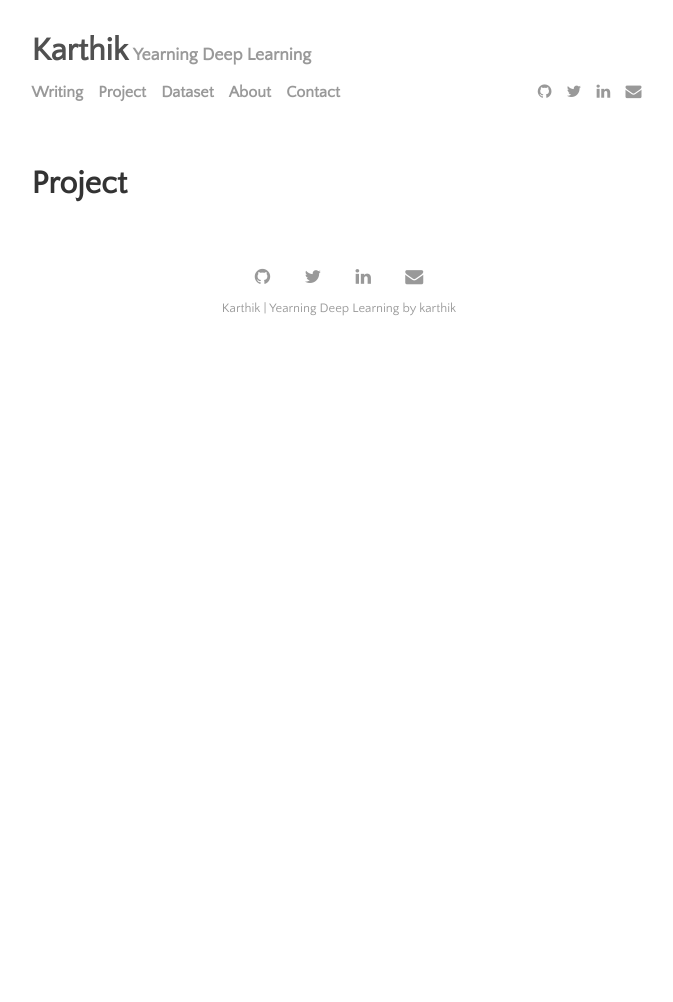
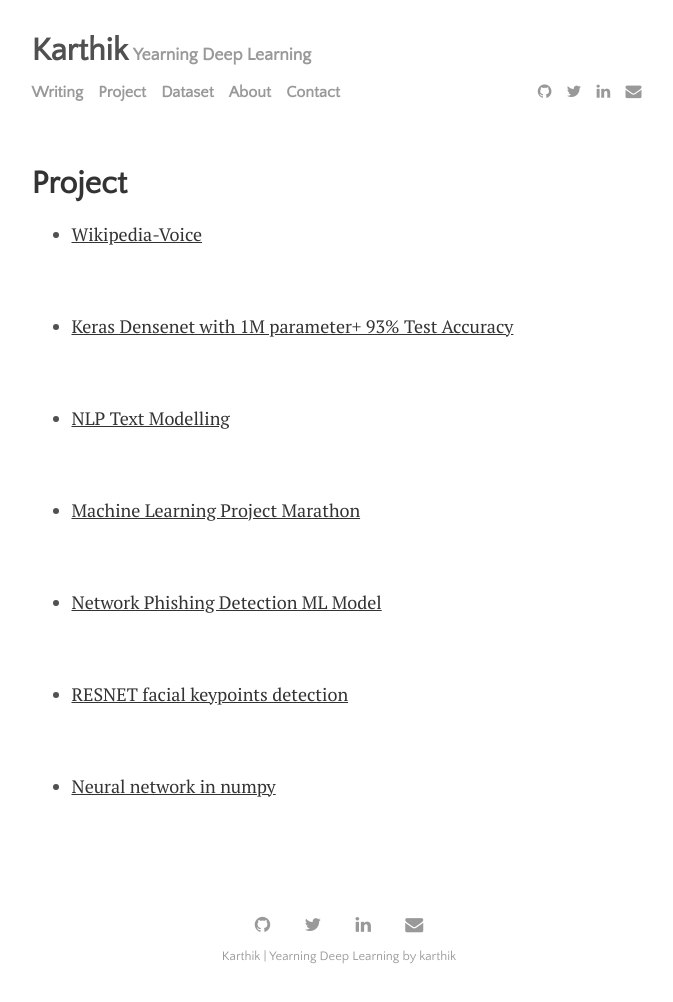
Before and after one commit to karthikziffer/karthikziffer.github.io, a Jekyll site: the page built from menu/project.md, in a window 1280 px wide. Shown: the whole page, without its empty margins (301-974 px from the left). Built offline with Jekyll 4.4.1, drawn with Linux system fonts in a browser that asks for light colours; before the commit the page ends 900 px from its top, so only the background shows below that.

Commit message:
added projects

```diff
--- a/menu/project.md
+++ b/menu/project.md
@@ -2,3 +2,39 @@
 layout: page
 title: Project
 ---
+
+
+- [Wikipedia-Voice](https://github.com/karthikziffer/Wiki-Voice)
+
+<br>
+
+- [Keras Densenet with 1M parameter+ 93% Test Accuracy](https://github.com/karthikziffer/Keras_Densenet_CIFAR10_)
+
+<br>
+
+
+- [NLP Text Modelling](https://github.com/karthikziffer/NLP-Text-Modelling-)
+
+
+<br>
+
+- [Machine Learning Project Marathon](https://github.com/karthikziffer/Machine-Learning-Project-Marathon)
+
+<br>
+
+
+- [Network Phishing Detection ML Model](https://github.com/karthikziffer/Phishing_Machine_Learning_Detection)
+
+
+<br>
+
+
+- [RESNET facial keypoints detection](https://github.com/karthikziffer/RESNET_facial_keypoints_detector)
+
+
+<br>
+
+
+- [Neural network in numpy](https://github.com/karthikziffer/neural_network_in_numpy)
+
+<br>
```
